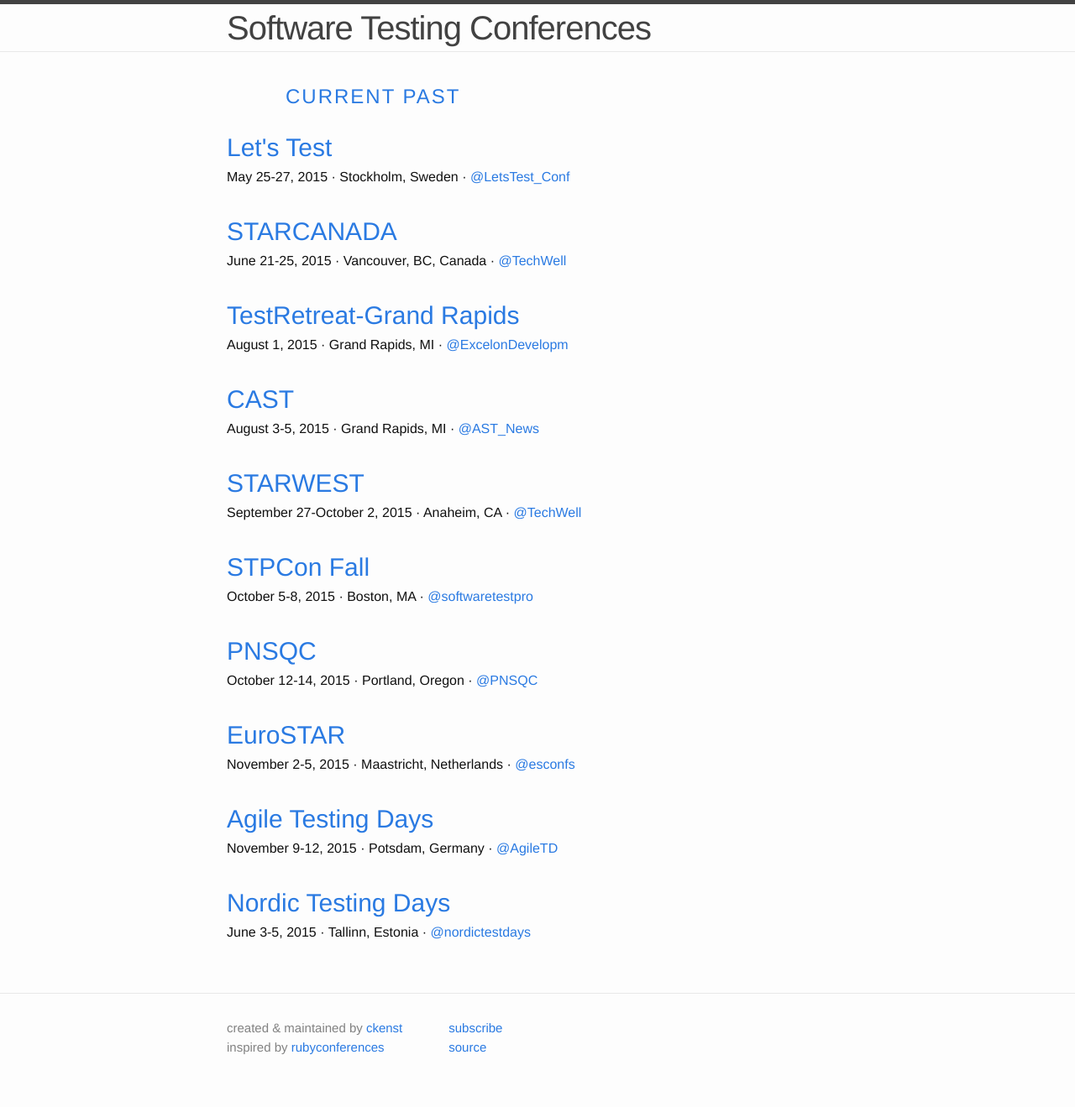
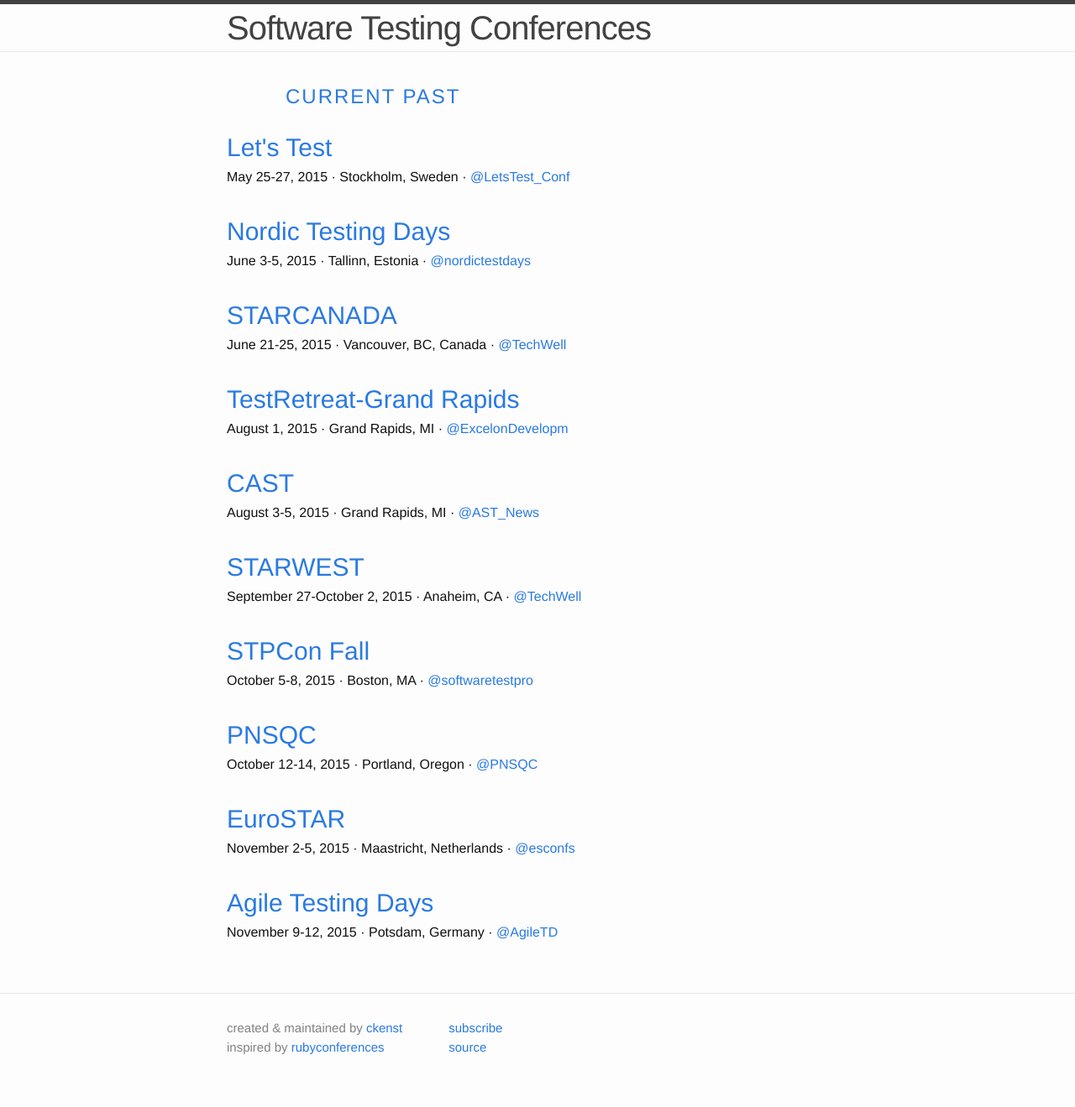
Before and after one commit to TestingConferences/testingconferences.github.io, a Jekyll site: the page built from index.html, in a window 1280 px wide. Shown: the whole page at 84% size. Built offline with Jekyll 4.4.1, drawn with Linux system fonts in a browser that asks for light colours; some of the changed lines change nothing that is shown.

Commit message:
Re-ordered list

```diff
--- a/_data/current.yml
+++ b/_data/current.yml
@@ -3,6 +3,13 @@
   dates: "May 25-27, 2015"
   url: http://lets-test.com
   twitter: LetsTest_Conf
+  reg_phrase: Registration is open
+
+- name: Nordic Testing Days
+  location: Tallinn, Estonia
+  dates: "June 3-5, 2015"
+  url: http://nordictestingdays.eu/
+  twitter: nordictestdays
   reg_phrase: Registration is open
 
 - name: STARCANADA
@@ -61,10 +68,3 @@
   dates: "November 9-12, 2015"
   url: http://www.agiletestingdays.com/
   twitter: AgileTD
-
-- name: Nordic Testing Days
-  location: Tallinn, Estonia
-  dates: "June 3-5, 2015"
-  url: http://nordictestingdays.eu/
-  twitter: nordictestdays
-  reg_phrase: Registration is open
```
